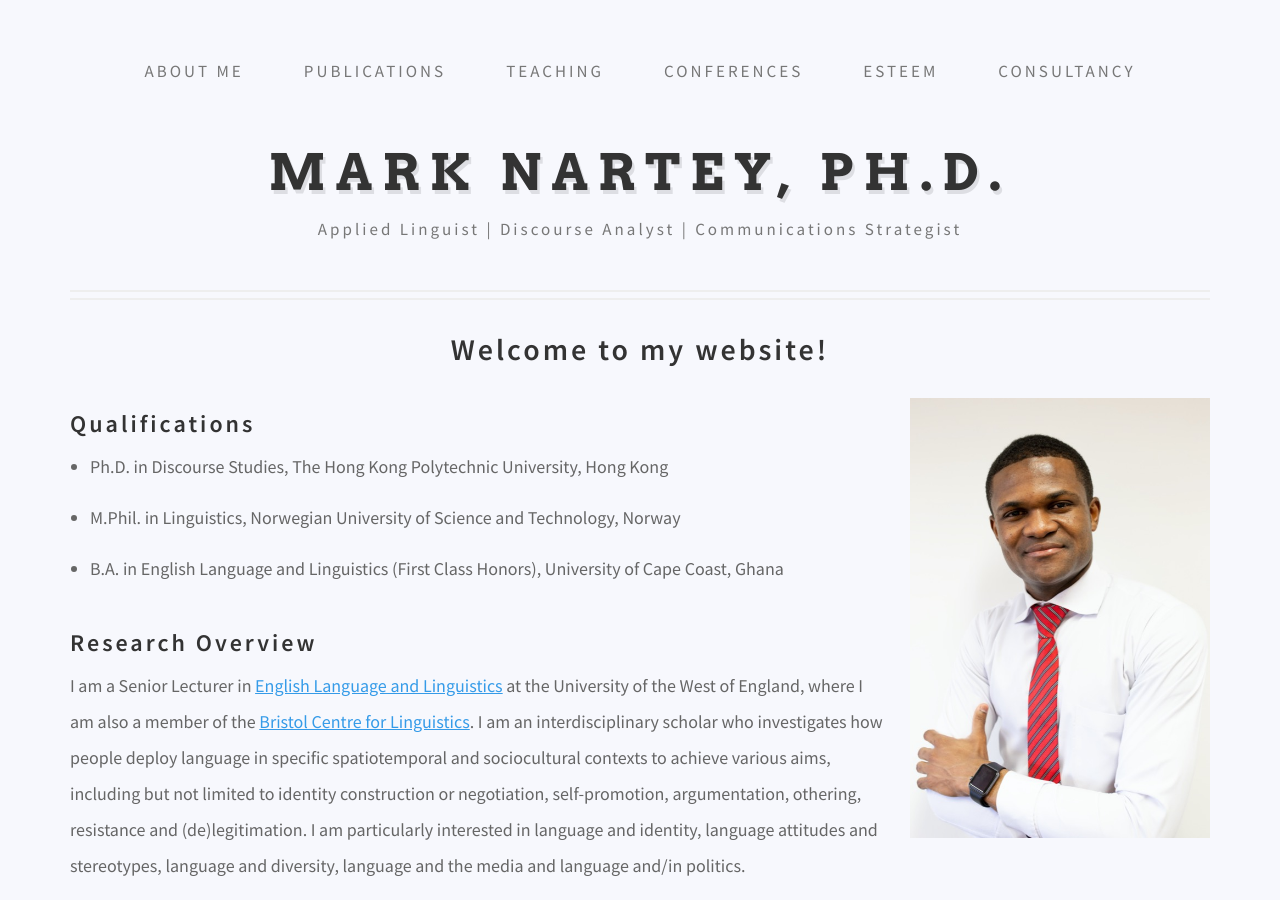
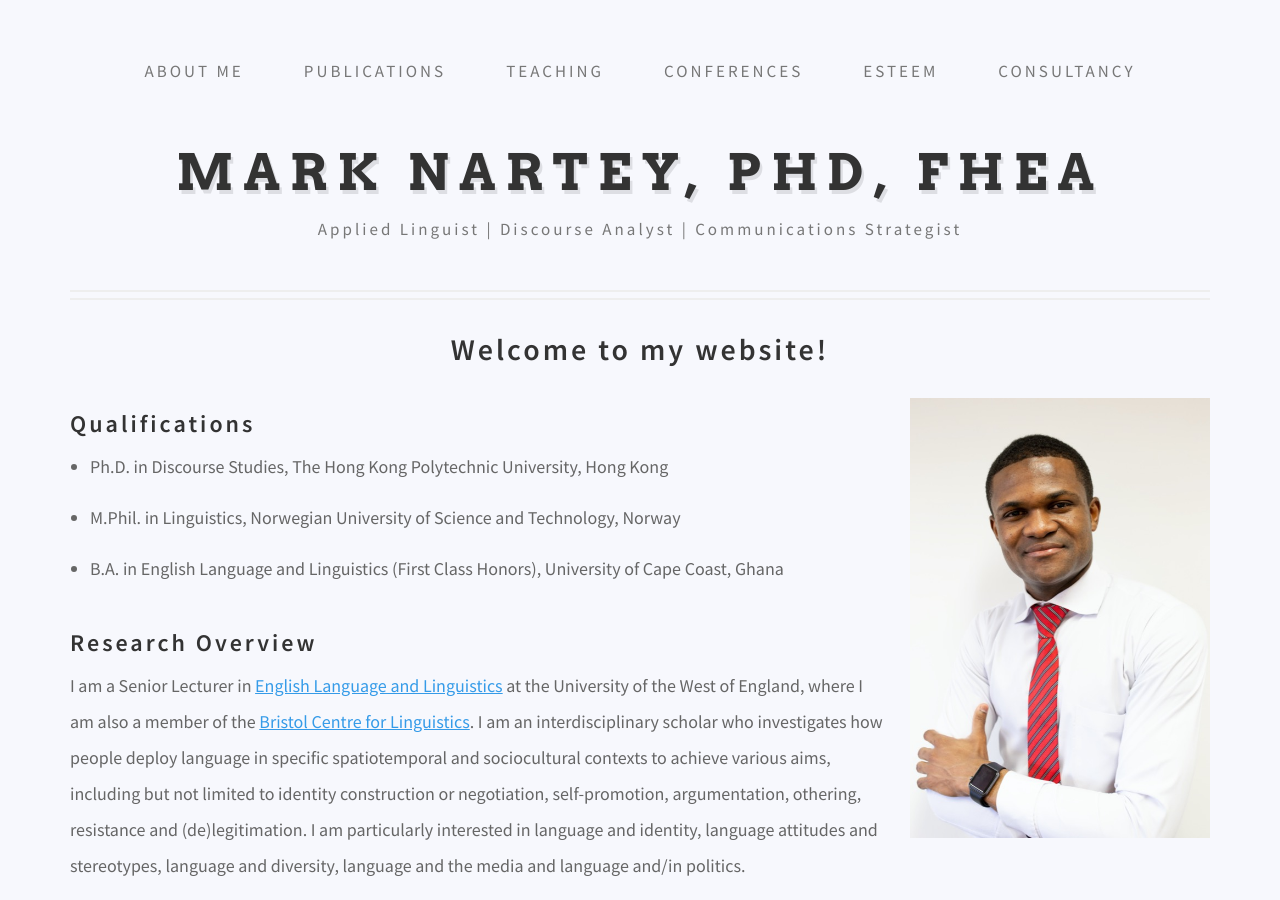
Before and after one commit to danielcornock/marknartey.com, a Jekyll site: the page built from index.md, in a window 1280 px wide and 900 px high. Built offline with Jekyll 4.4.1, drawn with Linux system fonts in a browser that asks for light colours; nearby versions of some CDN libraries; a script that is not in the unit is left out.

Commit message:
Update Pages “about”

```diff
--- a/index.md
+++ b/index.md
@@ -1,5 +1,5 @@
 ---
-title: Mark Nartey, PH.D.
+title: Mark Nartey, PHD, FHEA
 subtitle: Applied Linguist | Discourse Analyst | Communications Strategist
 layout: index
 permalink: /
```
